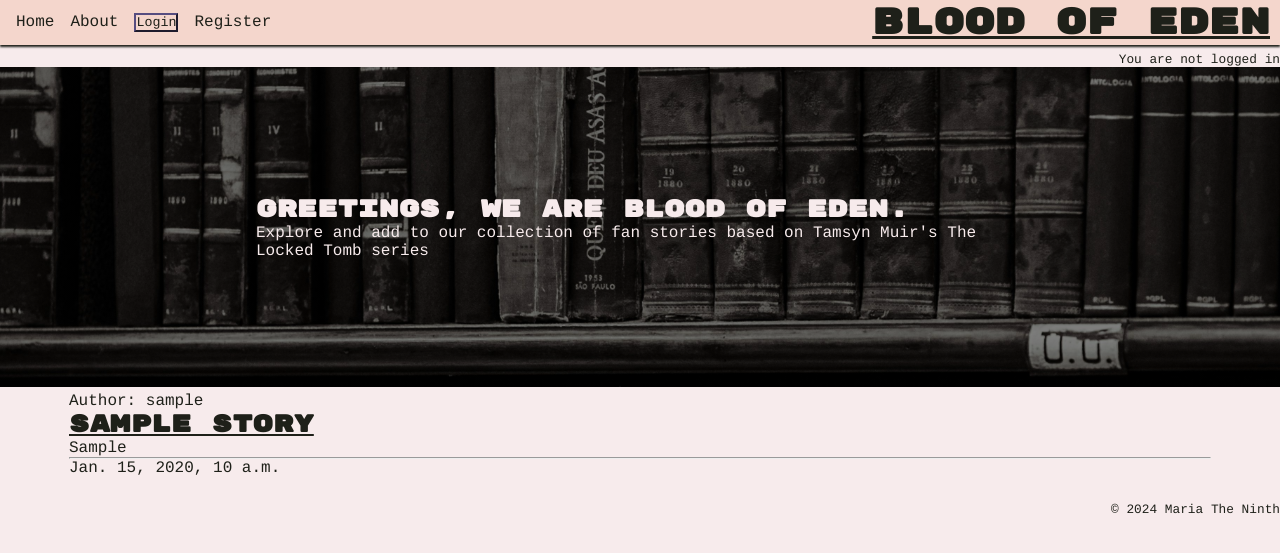
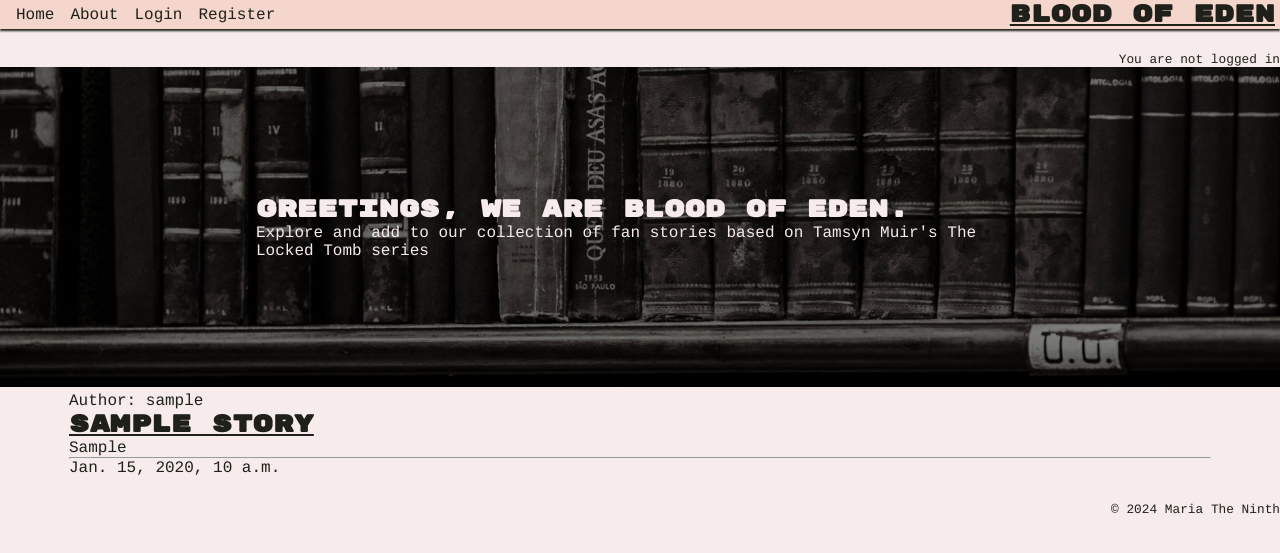
Before and after one commit to maria-grozova/blood-of-eden-blog, a Django app: page / in a window 1280 px wide. Shown: the top 553 px of the page. Run offline with Django 4.2, Linux system fonts and the light colour scheme; tables that the repository leaves empty hold one stand-in row (values such as "Sample post"); some libraries are stand-ins or nearby versions.

Commit message:
fix HTML issues in index and base html

```diff
--- a/stories/templates/stories/index.html
+++ b/stories/templates/stories/index.html
@@ -24,7 +24,7 @@
             <h2>{{ story.title }}</h2>
         </a>
         <p>{{ story.feature }}</p>
-            <hr />
+        <hr>
         <p class="date-text">{{ story.created_on}}
         </p>
     </div>
@@ -36,14 +36,13 @@
 
     </div>
 </div>
-</div>
+<!-- Pagination -->
 {% if is_paginated %}
-<div id="paginator" aria-label="Page navigation">
+<div id="paginator">
     <ul id="pagination">
         {% if page_obj.has_previous %}
         <li>
-        <a href="?page={{ page_obj.previous_page_number }}"
-          class="page-link">&laquo; PREV</a>
+            <a href="?page={{ page_obj.previous_page_number }}" class="page-link">&laquo; PREV</a>
         </li>
         {% endif %}
         {% if page_obj.has_next %}
@@ -53,7 +52,5 @@
 </div>
 {% endif %}
 
-</div>
-
 <!-- index.html content ends here -->
 {% endblock %}
--- a/templates/base.html
+++ b/templates/base.html
@@ -10,7 +10,7 @@
 
 <head>
     <title>Blood of Eden Library</title>
-    <meta name="viewport" content="width=device-width, initial-scale=1" />
+    <meta name="viewport" content="width=device-width, initial-scale=1">
     <!-- Favicon -->
     <link rel="icon" type="image/x-icon" href="../static/images/favicon-32x32.png">
 
@@ -40,15 +40,15 @@
                 <li><a class="nav-link {% if request.path == about_url %}active{%endif%}" aria-current="page"
                     href="{% url 'about' %}">About</a></li>
                 {% if user.is_authenticated %}
-                <li><button><a class="nav-link {% if request.path == logout_url %}active{% endif %}" aria-current="page" href="{% url 'account_logout' %}">Logout</a></button></li>
+                <li><a class="nav-link {% if request.path == logout_url %}active{% endif %}" aria-current="page" href="{% url 'account_logout' %}">Logout</a></li>
                 {% else %}
-                <li><button><a class="nav-link {% if request.path == login_url %}active{% endif %}" aria-current="page" href="{% url 'account_login' %}">Login</a></button></li>
+                <li><a class="nav-link {% if request.path == login_url %}active{% endif %}" aria-current="page" href="{% url 'account_login' %}">Login</a></li>
                 <li><a class="nav-link {% if request.path == signup_url %}active{% endif %}" aria-current="page"
                     href="{% url 'account_signup' %}">Register</a></li>
                 {% endif %}
             </ul>
         </nav>
-        <a id="logo" href="{% url 'home' %}">
+        <a href="{% url 'home' %}">
             <h1 id="logo">Blood of Eden</h1>
         </a>
 
```
Also changed, not shown: blood_of_eden/settings.py (line endings or trailing spaces). Lines whose indentation alone changed are shown as unchanged.
